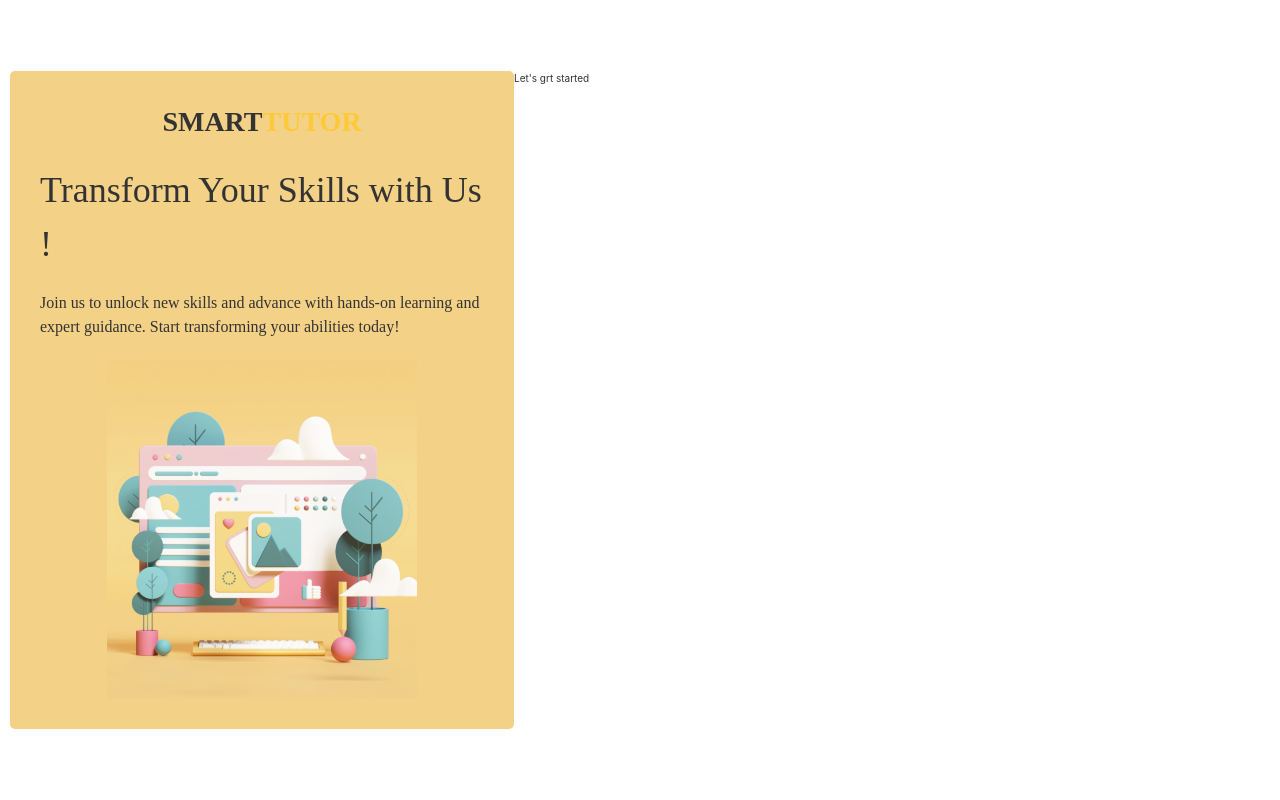
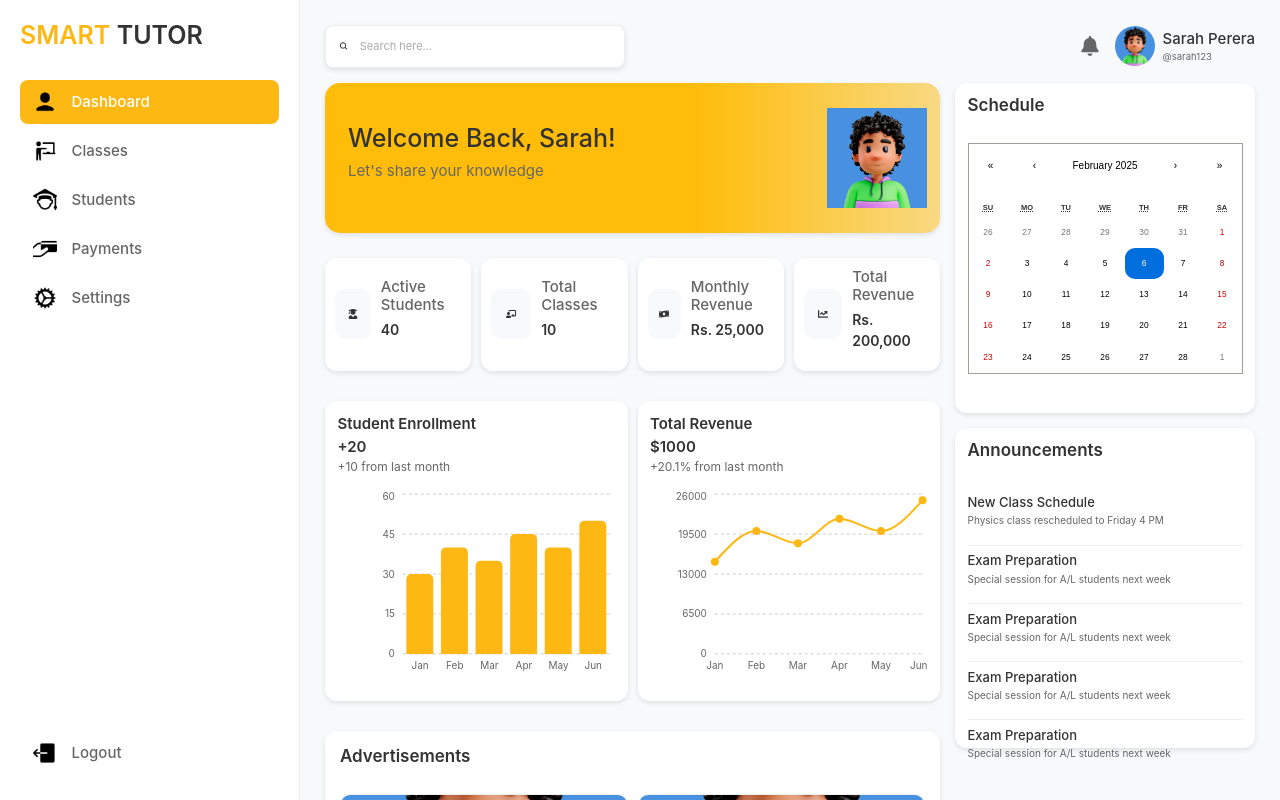
Before and after one commit to bojitha001/smart-tutor, a React (Vite) app: page / in a window 1280 px wide. Built offline with nearby package versions, Linux system fonts and the light colour scheme; a web font is replaced by a local one.

Commit message:
init commit

```diff
--- a/src/App.jsx
+++ b/src/App.jsx
@@ -43,12 +43,12 @@ function App() {
         {/* <SignUpOptions/> */}
         {/* <SignInAuth/> */}
         {/* <ResetPassword/> */}
-        <StudentSignUp />
+        {/* <StudentSignUp /> */}
 
        {/* <DashboardClasses /> */}
 
 
-      {/* <Router>
+      <Router>
       <div className={styles.app}>
         <Sidebar/>
         <Routes>
@@ -57,7 +57,7 @@ function App() {
             <Route path="/students" element={<StudentView />} />
         </Routes>
       </div>
-    </Router> */}
+    </Router>
 
 </div>
 
```
